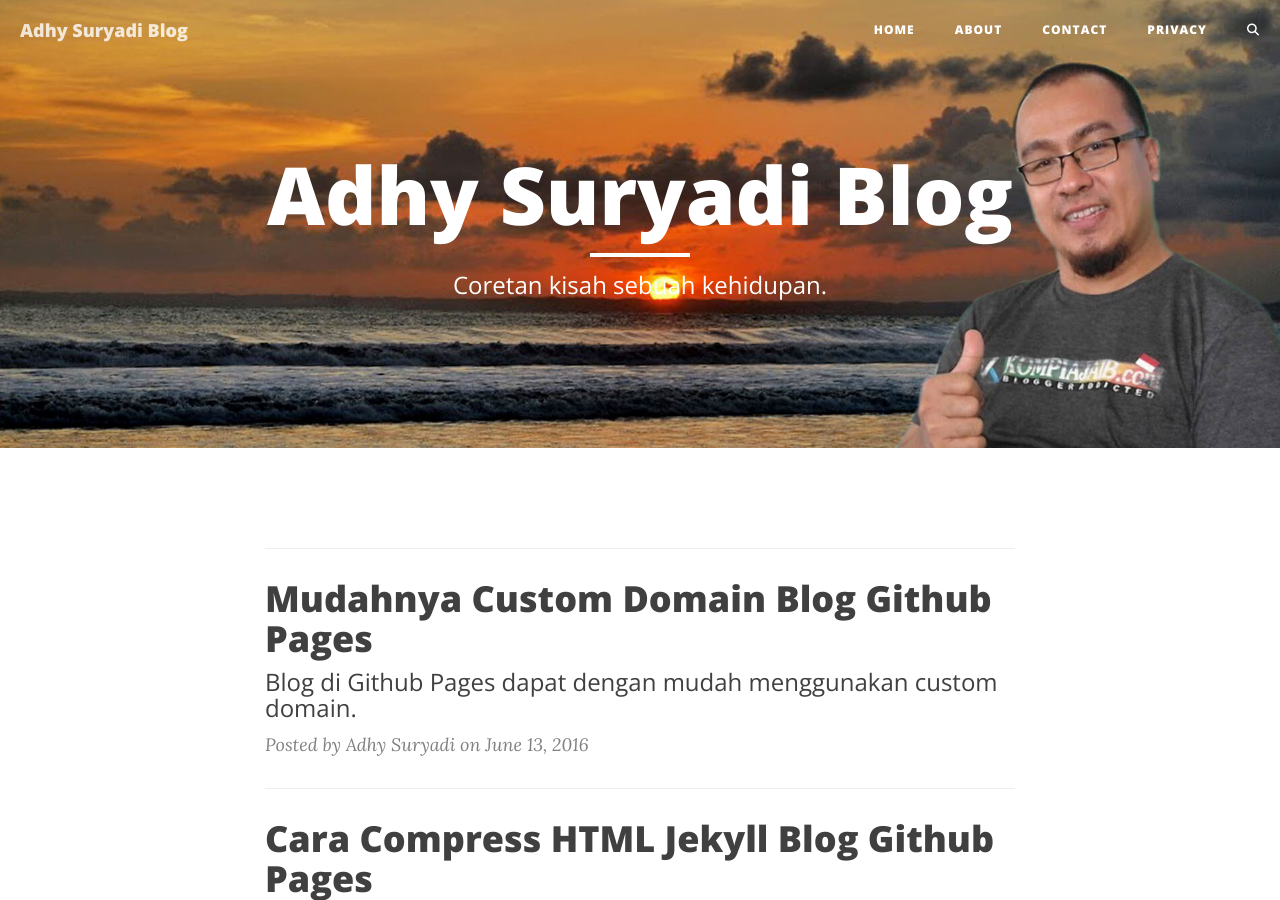
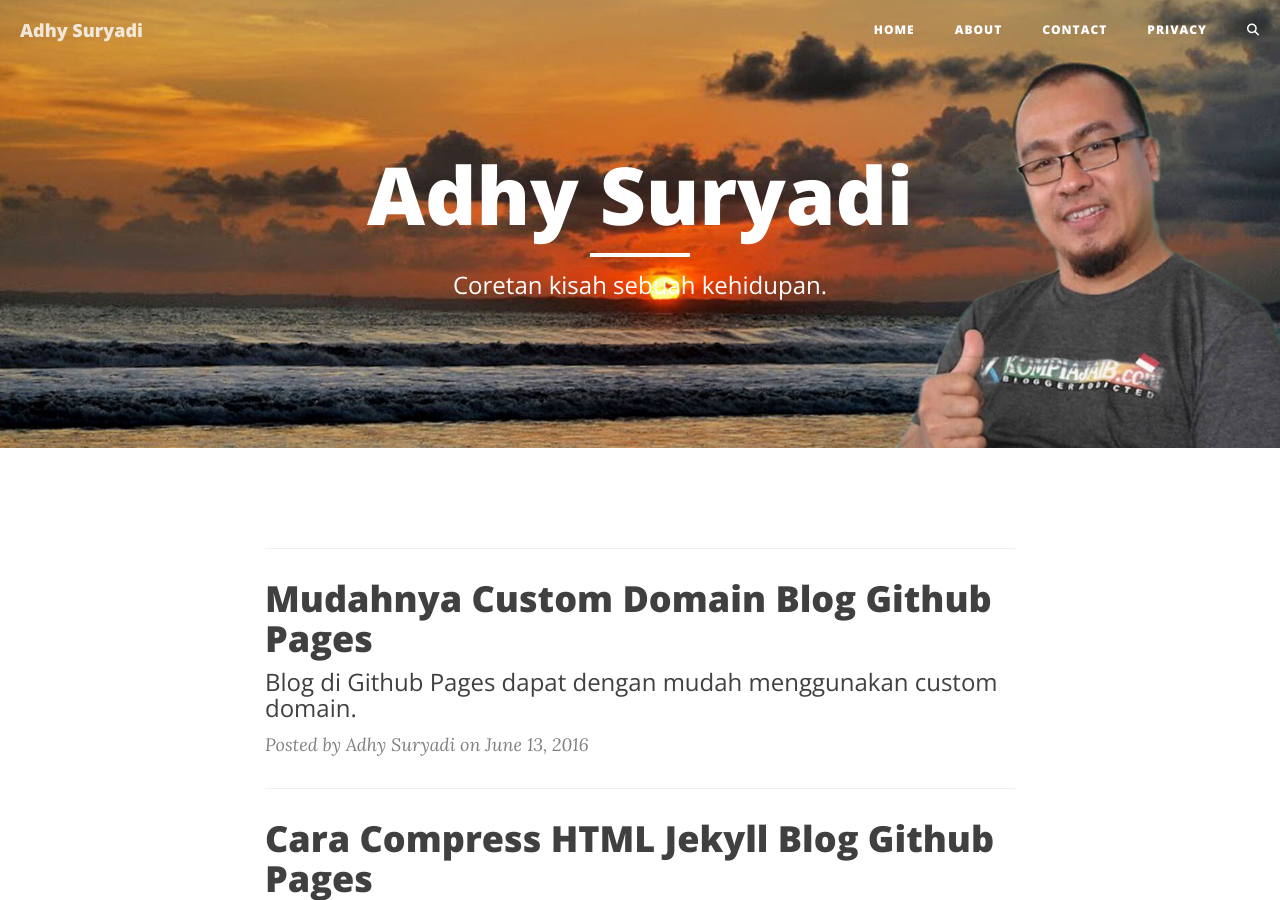
Before and after one commit to KompiAjaib/kompiajaib.github.io, a Jekyll site: the page built from index.html, in a window 1280 px wide and 900 px high. Built offline with Jekyll 4.4.1, drawn with Linux system fonts in a browser that asks for light colours; nearby versions of some CDN libraries; the list of posts is cut into pages by our own code; comment, search, counter and statistics services are not loaded; some of the changed text lies outside the part shown.

Commit message:
Update _config.yml

```diff
--- a/_config.yml
+++ b/_config.yml
@@ -1,9 +1,9 @@
 # Site settings
-title: Adhy Suryadi Blog
+title: Adhy Suryadi
 subtitle: "Coretan kisah sebuah kehidupan"
 header-img: img/home-bg.jpg
 image: img/home-bg.jpg
-copyright_name: Adhy Suryadi Blog
+copyright_name: Adhy Suryadi
 description: "Coretan kisah sebuah kehidupan, berbagi dengan sesama tentang pengalaman hidup."
 url: "http://adhysuryadi.xyz"
 author: Adhy Suryadi
```
